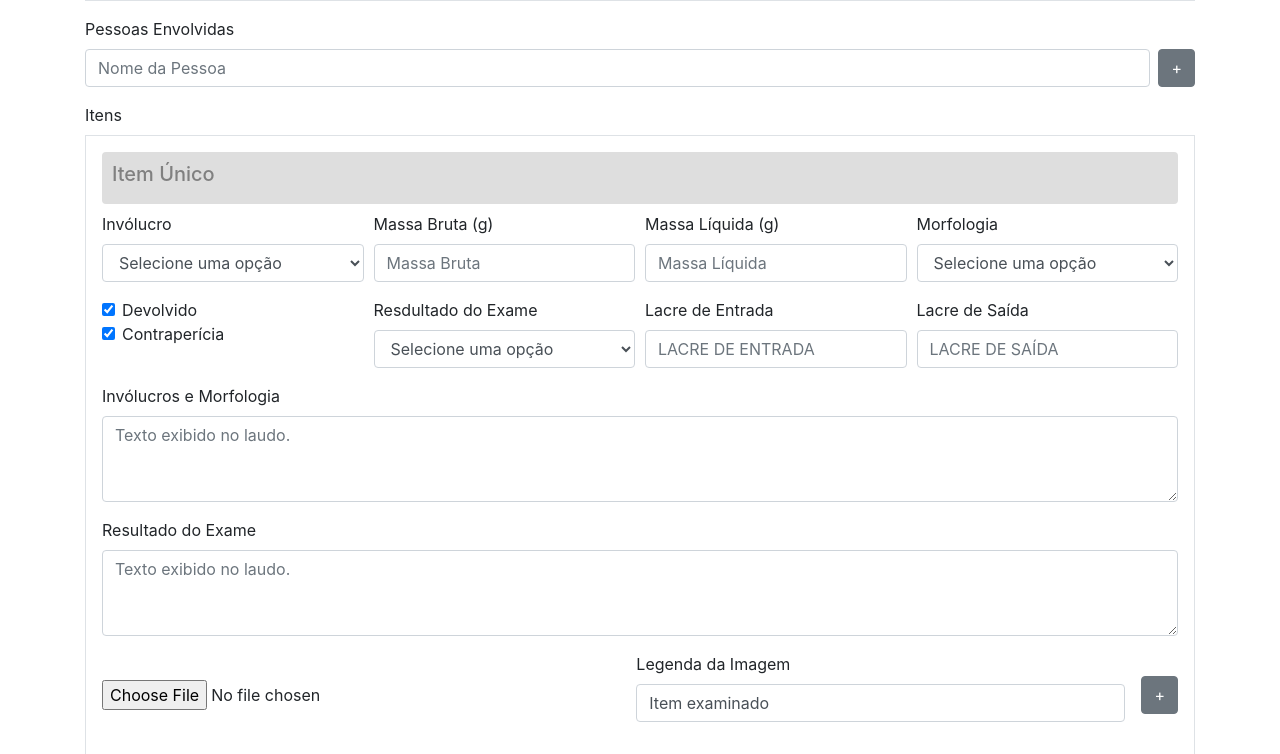
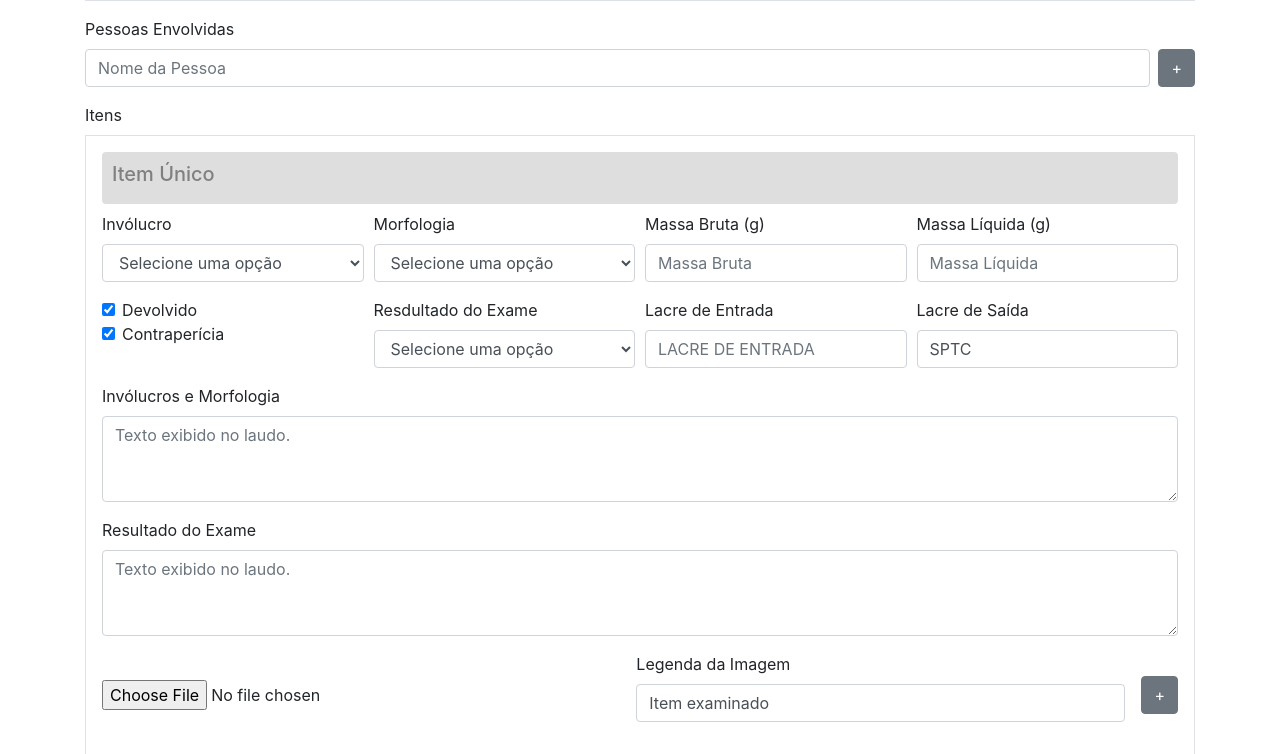
Before and after one commit to PeritoCriminal/MyReport, a Django app: page /drugs/ in a window 1280 px wide. Shown: the part 849-1603 px from the top of the page. Run offline with Django 5.2, Linux system fonts and the light colour scheme; the visitor is signed in with stand-in values (Sample User, id 1); some libraries are stand-ins or nearby versions.

Commit message:
drugs_report.html, ajustes em funções para tratamento do formulário

```diff
--- a/myreportapp/static/js/scripts.js
+++ b/myreportapp/static/js/scripts.js
@@ -3,6 +3,10 @@ function formatStringWithYear(str, date) {
     Formata a numeração do Laudo, Protocolo e Boletim, incluindo o ano do registro.
     Aplica o formato "X.XXX/AAAA".
     */
+
+    if (str.includes('/')) {
+        return str.toUpperCase();
+    }
     let _date;
     if (date instanceof Date) {
         _date = new Date(date);
--- a/myreportapp/templates/drugs_report.html
+++ b/myreportapp/templates/drugs_report.html
@@ -99,6 +99,12 @@
                     </select>
                 </div>
                 <div class="form-group col-md-3">
+                    <label for="morphology">Morfologia</label>
+                    <select id="morphology" name="morphology[]" class="form-control">
+                        <option value="">Selecione uma opção</option>
+                    </select>
+                </div>
+                <div class="form-group col-md-3">
                     <label for="massa-bruta">Massa Bruta (g)</label>
                     <input type="number" step="0.01" name="massa_bruta[]" id="massa-bruta" class="form-control" placeholder="Massa Bruta" required>
                 </div>
@@ -106,12 +112,7 @@
                     <label for="massa-liquida">Massa Líquida (g)</label>
                     <input type="number" step="0.01" name="massa_liquida[]" id="massa-liquida" class="form-control" placeholder="Massa Líquida" required>
                 </div>
-                <div class="form-group col-md-3">
-                    <label for="morphology">Morfologia</label>
-                    <select id="morphology" name="morphology[]" class="form-control">
-                        <option value="">Selecione uma opção</option>
-                    </select>
-                </div>
+
             </div>
             <div class="form-row">
                 <div class="form-group col-md-3">
@@ -138,7 +139,7 @@
                 </div>
                 <div class="form-group col-md-3">
                     <label for="lacre-saida">Lacre de Saída</label>
-                    <input type="text" name="lacre_saida[]" id="lacre-saida" class="form-control" placeholder="Lacre de Saída" style="text-transform: uppercase;" required>
+                    <input type="text" name="lacre_saida[]" id="lacre-saida" class="form-control" placeholder="Lacre de Saída" style="text-transform: uppercase;" required value="{{ lacre_saida }}">
                 </div>
             </div>
             <div class="form-group">
@@ -252,7 +253,12 @@ function addItem() {
                     <option value="">Selecione uma opção</option>
                 </select>
             </div>
-
+            <div class="form-group col-md-3">
+                <label for="morphology">Morfologia</label>
+                <select name="morphology[]" class="morphology-select form-control">
+                    <option value="">Selecione uma opção</option>
+                </select>
+            </div>
             <div class="form-group col-md-3">
                 <label for="massa-bruta">Massa Bruta (g)</label>
                 <input type="number" step="0.01" name="massa_bruta[]" class="form-control" placeholder="Massa Bruta" required>
@@ -262,12 +268,7 @@ function addItem() {
                 <label for="massa-liquida">Massa Líquida (g)</label>
                 <input type="number" step="0.01" name="massa_liquida[]" class="form-control" placeholder="Massa Líquida" required>
             </div>
-            <div class="form-group col-md-3">
-                <label for="morphology">Morfologia</label>
-                <select name="morphology[]" class="morphology-select form-control">
-                    <option value="">Selecione uma opção</option>
-                </select>
-            </div>
+
         </div>
         <div class="form-row">
             <div class="form-group col-md-3">
@@ -294,7 +295,7 @@ function addItem() {
             </div>
             <div class="form-group col-md-3">
                 <label for="lacre-saida">Lacre de Saída</label>
-                <input type="text" name="lacre_saida[]" class="form-control" placeholder="Lacre de Saída" style="text-transform: uppercase;" required>
+                <input type="text" name="lacre_saida[]" class="form-control" placeholder="Lacre de Saída" style="text-transform: uppercase;" required value="{{ lacre_saida }}">
             </div>
         </div>
         <div class="form-group">
@@ -475,7 +476,13 @@ document.addEventListener('DOMContentLoaded', function() {
     submitButton.addEventListener('click', function(event) {
         event.preventDefault(); // Previne o envio do formulário para fins de teste
 
-        // Inputs para variáveis
+        formCheking();
+
+    });
+});
+
+
+function formCheking(){
     let protocol = document.querySelector('#protocolo').value;
     if (protocol.trim() === '' || protocol === 'TOX') {
         alert('Valor para Protocolo inválido.');
@@ -600,26 +607,22 @@ document.addEventListener('DOMContentLoaded', function() {
         }
     });
 
-        //  CONTINUAR DESSE PONTO EM DIANTE.
+    let protocolNumber = formatStringWithYear(protocol, serviceDate);
+    let policeReportNumber = formatStringWithYear(policereport, serviceDate);
 
-        alert(`${protocol}\n${policereport}\n
+    alert(`${protocolNumber}\n${policeReportNumber}\n
     ${policestation}\n${authority}\n${serviceDate}\n
     ${releaseDate}\n${serviceHour}\n${releaseHour}\n
     ${substances}\n${materialReceivedObservations}\n
     ${selectedAllMaterialImg}\n${labelAllMaterialImg}\n
     ${involvedPeople.join(', ')}`);
 
-        teste('Tudo ok até aqui'); // aqui funciona
+    teste('Tudo ok até aqui');
 
-        let testando = toNiceName('marCOS DE OLIVira capristo das DorES DOS SONHOS'); //Aqui não
-        alert(testando);
-
-        teste('Não ok aqui'); // aqui não
 
     // E ACABAR DE PREENCHER ESSA CAIXA DE DIÁLOGO
 
-    });
-});
+}
 
 
 </script>
--- a/myreportapp/views/drugs_report.py
+++ b/myreportapp/views/drugs_report.py
@@ -101,6 +101,7 @@ def drugs_report(request):
     context = {
         'protocol_prefix': 'TOX',
         'delegacia': 'Del. Sec. Limeira Plantão',
+        'lacre_saida': 'SPTC',
         'today_date': today_date,
         'current_time': formatted_current_time,
         'before_time': formatted_before_time,
```
Lines whose indentation alone changed are shown as unchanged.
